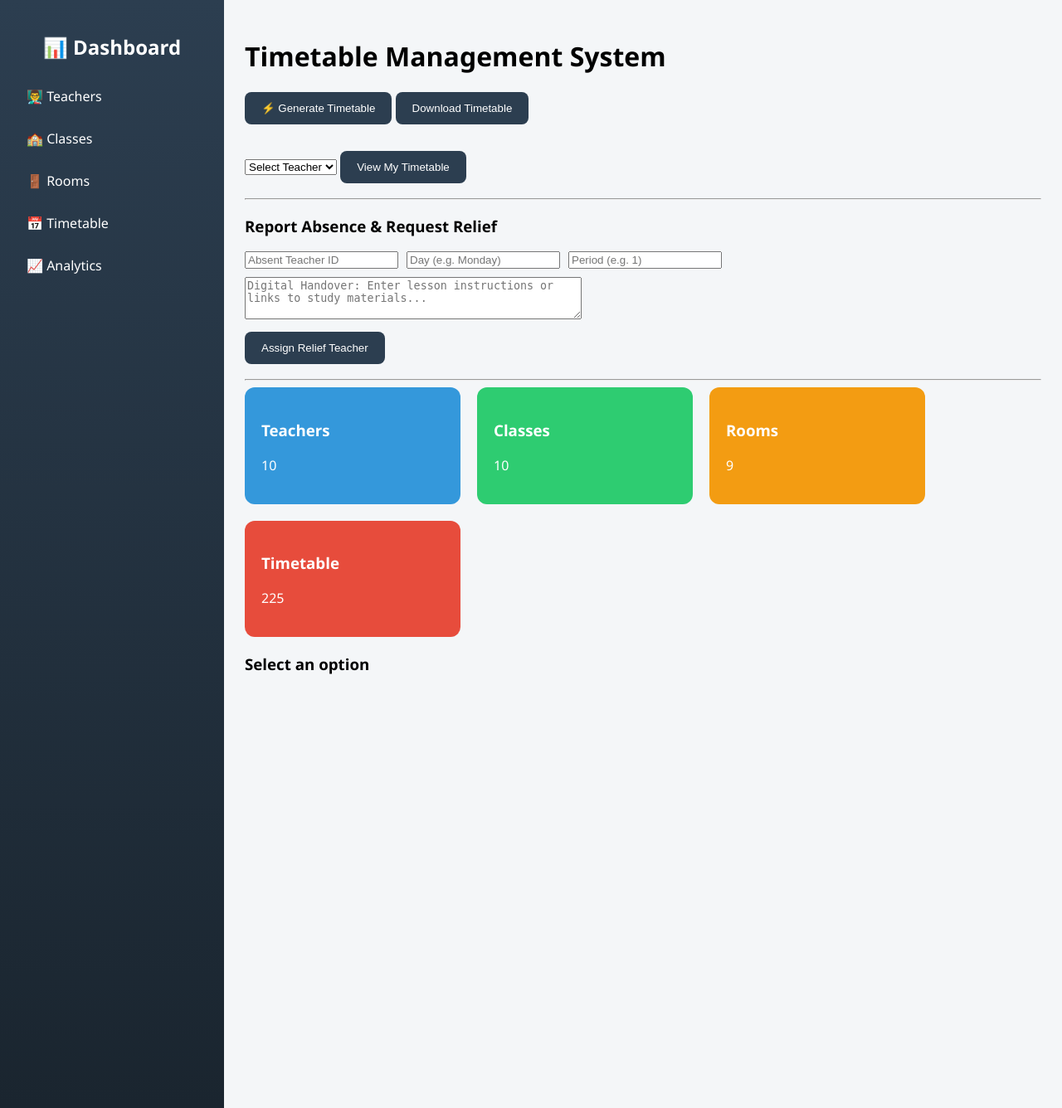
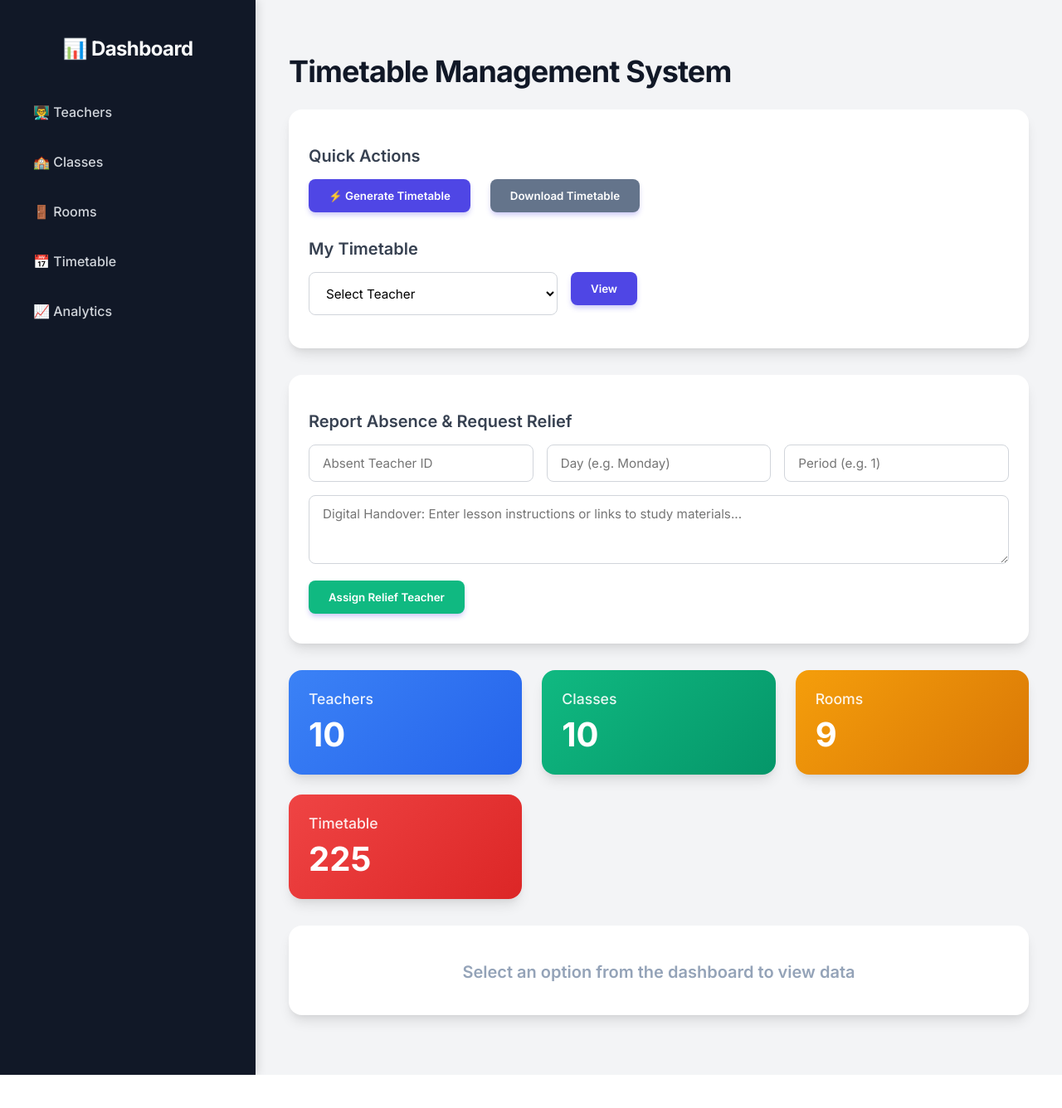
Before and after one commit to marycarmelniya-ctrl/timetable-project, a Flask app: page / in a window 1280 px wide. Shown: the whole page at 83% size. After the commit the page ends 1296 px from the top, so only its background shows below. Run offline with Flask 3, Linux system fonts and the light colour scheme; data comes from the database, SQL or seed files in the repository.

Commit message:
style: overhaul UI to premium modern aesthetics

```diff
--- a/templates/dashboard.html
+++ b/templates/dashboard.html
@@ -4,107 +4,250 @@
     <title>Timetable Dashboard</title>
 
     <script src="https://cdn.jsdelivr.net/npm/chart.js"></script>
+    <link href="https://fonts.googleapis.com/css2?family=Inter:wght@400;500;600;700&display=swap" rel="stylesheet">
     <style>
-        /* TOAST CSS */
-        #toast-container {
-            position: fixed;
-            bottom: 20px;
-            right: 20px;
-            z-index: 1000;
+        :root {
+            --primary: #4f46e5;
+            --primary-hover: #4338ca;
+            --secondary: #10b981;
+            --bg-color: #f3f4f6;
+            --sidebar-bg: #111827;
+            --sidebar-hover: #1f2937;
+            --text-main: #1f2937;
+            --text-light: #6b7280;
+            --card-shadow: 0 10px 15px -3px rgba(0, 0, 0, 0.1), 0 4px 6px -2px rgba(0, 0, 0, 0.05);
         }
-        .toast {
-            background: #2ecc71;
-            color: white;
-            padding: 15px 25px;
-            border-radius: 8px;
-            margin-top: 10px;
-            box-shadow: 0 4px 6px rgba(0,0,0,0.1);
-            opacity: 0;
-            transition: opacity 0.3s;
-        }
-        .toast.show { opacity: 1; }
 
         body {
             margin: 0;
-            font-family: 'Segoe UI', Arial;
+            font-family: 'Inter', sans-serif;
+            background-color: var(--bg-color);
+            color: var(--text-main);
             display: flex;
+            height: 100vh;
+            overflow: hidden;
         }
 
         .sidebar {
-            width: 230px;
-            height: 100vh;
-            background: linear-gradient(180deg, #2c3e50, #1a252f);
-            color: white;
-            padding: 20px;
+            width: 260px;
+            background-color: var(--sidebar-bg);
+            color: #f9fafb;
+            padding: 24px;
+            display: flex;
+            flex-direction: column;
+            box-shadow: 4px 0 10px rgba(0,0,0,0.1);
         }
 
-        .sidebar h2 { text-align: center; }
+        .sidebar h2 {
+            font-size: 1.5rem;
+            font-weight: 700;
+            margin-bottom: 2rem;
+            text-align: center;
+            letter-spacing: -0.025em;
+        }
 
         .sidebar a {
-            display: block;
-            padding: 12px;
-            margin: 5px 0;
-            border-radius: 6px;
+            display: flex;
+            align-items: center;
+            padding: 12px 16px;
+            margin: 8px 0;
+            border-radius: 8px;
+            font-weight: 500;
             cursor: pointer;
+            transition: all 0.2s ease;
+            color: #d1d5db;
         }
 
-        .sidebar a:hover { background: #34495e; }
+        .sidebar a:hover {
+            background-color: var(--sidebar-hover);
+            color: #ffffff;
+            transform: translateX(4px);
+        }
 
         .main {
             flex: 1;
-            background: #f4f6f8;
-            padding: 25px;
+            padding: 40px;
+            overflow-y: auto;
+        }
+
+        h1 {
+            font-size: 2.25rem;
+            font-weight: 700;
+            margin-bottom: 1.5rem;
+            color: #111827;
+            letter-spacing: -0.025em;
+        }
+
+        h3 {
+            font-size: 1.25rem;
+            font-weight: 600;
+            margin-bottom: 1rem;
+            color: #374151;
         }
 
         .cards {
-            display: flex;
-            gap: 20px;
-            flex-wrap: wrap;
-            margin-bottom: 20px;
+            display: grid;
+            grid-template-columns: repeat(auto-fit, minmax(220px, 1fr));
+            gap: 24px;
+            margin-bottom: 32px;
         }
 
         .card {
-            width: 220px;
-            padding: 20px;
-            border-radius: 12px;
+            padding: 24px;
+            border-radius: 16px;
             color: white;
             cursor: pointer;
+            box-shadow: var(--card-shadow);
+            transition: transform 0.2s ease, box-shadow 0.2s ease;
+            position: relative;
+            overflow: hidden;
         }
 
-        .blue { background: #3498db; }
-        .green { background: #2ecc71; }
-        .orange { background: #f39c12; }
-        .red { background: #e74c3c; }
+        .card:hover {
+            transform: translateY(-4px);
+            box-shadow: 0 20px 25px -5px rgba(0, 0, 0, 0.1), 0 10px 10px -5px rgba(0, 0, 0, 0.04);
+        }
+
+        .card h3 {
+            color: rgba(255,255,255,0.9);
+            font-size: 1.1rem;
+            margin: 0 0 8px 0;
+            font-weight: 500;
+        }
+
+        .card p {
+            font-size: 2.5rem;
+            font-weight: 700;
+            margin: 0;
+        }
+
+        .blue { background: linear-gradient(135deg, #3b82f6, #2563eb); }
+        .green { background: linear-gradient(135deg, #10b981, #059669); }
+        .orange { background: linear-gradient(135deg, #f59e0b, #d97706); }
+        .red { background: linear-gradient(135deg, #ef4444, #dc2626); }
 
         .btn {
-            padding: 12px 20px;
-            background: #2c3e50;
+            padding: 12px 24px;
+            background-color: var(--primary);
             color: white;
+            font-weight: 600;
+            font-family: 'Inter', sans-serif;
             border: none;
             border-radius: 8px;
             cursor: pointer;
-            margin-bottom: 10px;
+            transition: background-color 0.2s ease, transform 0.1s ease;
+            box-shadow: 0 4px 6px -1px rgba(79, 70, 229, 0.3);
+            margin-right: 12px;
+            margin-bottom: 12px;
+        }
+
+        .btn:hover {
+            background-color: var(--primary-hover);
+        }
+
+        .btn:active {
+            transform: scale(0.98);
+        }
+
+        input, select, textarea {
+            padding: 12px 16px;
+            border: 1px solid #d1d5db;
+            border-radius: 8px;
+            font-family: 'Inter', sans-serif;
+            font-size: 0.95rem;
+            outline: none;
+            transition: border-color 0.2s ease, box-shadow 0.2s ease;
+            width: 100%;
+            box-sizing: border-box;
+            background: #ffffff;
+        }
+
+        input:focus, select:focus, textarea:focus {
+            border-color: var(--primary);
+            box-shadow: 0 0 0 3px rgba(79, 70, 229, 0.2);
+        }
+
+        .flex-row {
+            display: flex;
+            gap: 16px;
+            margin-bottom: 16px;
         }
 
         table {
             width: 100%;
-            border-collapse: collapse;
+            border-collapse: separate;
+            border-spacing: 0;
             background: white;
-            margin-top: 10px;
+            border-radius: 12px;
+            overflow: hidden;
+            box-shadow: 0 4px 6px -1px rgba(0, 0, 0, 0.05);
+            margin-top: 16px;
         }
 
         th {
-            background: #2c3e50;
-            color: white;
+            background: #f8fafc;
+            color: #475569;
+            font-weight: 600;
+            text-transform: uppercase;
+            font-size: 0.85rem;
+            letter-spacing: 0.05em;
+            padding: 16px;
+            text-align: left;
+            border-bottom: 1px solid #e2e8f0;
         }
 
-        td, th {
-            padding: 10px;
-            text-align: center;
-            border: 1px solid #ddd;
+        td {
+            padding: 16px;
+            color: #334155;
+            border-bottom: 1px solid #f1f5f9;
         }
 
-        #displayArea { margin-top: 20px; }
+        tr:last-child td {
+            border-bottom: none;
+        }
+
+        tr:hover td {
+            background-color: #f8fafc;
+        }
+
+        hr {
+            border: 0;
+            height: 1px;
+            background: #e2e8f0;
+            margin: 32px 0;
+        }
+
+        .glass-panel {
+            background: white;
+            padding: 24px;
+            border-radius: 16px;
+            box-shadow: var(--card-shadow);
+            margin-bottom: 32px;
+        }
+
+        /* TOAST CSS */
+        #toast-container {
+            position: fixed;
+            bottom: 24px;
+            right: 24px;
+            z-index: 1000;
+        }
+        .toast {
+            background: var(--secondary);
+            color: white;
+            padding: 16px 24px;
+            border-radius: 10px;
+            margin-top: 12px;
+            font-weight: 500;
+            box-shadow: 0 10px 15px -3px rgba(16, 185, 129, 0.4);
+            opacity: 0;
+            transform: translateY(20px);
+            transition: all 0.3s cubic-bezier(0.4, 0, 0.2, 1);
+        }
+        .toast.show {
+            opacity: 1;
+            transform: translateY(0);
+        }
     </style>
 </head>
 
@@ -124,28 +267,33 @@
 
     <h1>Timetable Management System</h1>
 
+    <div class="glass-panel">
+        <h3>Quick Actions</h3>
+        <div style="display: flex; gap: 12px; margin-bottom: 20px;">
             <button class="btn" onclick="generateTimetable()">⚡ Generate Timetable</button>
-    <button class="btn" onclick="downloadTimetable()">Download Timetable</button>
+            <button class="btn" style="background-color: #64748b;" onclick="downloadTimetable()">Download Timetable</button>
+        </div>
 
-    <br><br>
-
-    <select id="teacherSelect">
+        <h3>My Timetable</h3>
+        <div class="flex-row">
+            <select id="teacherSelect" style="max-width: 300px;">
                 <option value="">Select Teacher</option>
             </select>
-
-    <button class="btn" onclick="viewTeacherTimetable()">View My Timetable</button>
+            <button class="btn" onclick="viewTeacherTimetable()">View</button>
+        </div>
+    </div>
 
     <!-- 🔥 SMART RELIEF & DIGITAL HANDOVER -->
-    <hr>
+    <div class="glass-panel">
         <h3>Report Absence & Request Relief</h3>
-    <div style="display: flex; gap: 10px; margin-bottom: 10px;">
+        <div class="flex-row">
             <input id="reliefTeacher" placeholder="Absent Teacher ID">
             <input id="reliefDay" placeholder="Day (e.g. Monday)">
             <input id="reliefPeriod" placeholder="Period (e.g. 1)">
         </div>
-    <textarea id="handoverNote" rows="3" style="width: 100%; max-width: 400px; margin-bottom: 10px;" placeholder="Digital Handover: Enter lesson instructions or links to study materials..."></textarea><br>
-    <button class="btn" onclick="assignRelief()">Assign Relief Teacher</button>
-    <hr>
+        <textarea id="handoverNote" rows="3" placeholder="Digital Handover: Enter lesson instructions or links to study materials..."></textarea>
+        <button class="btn" style="margin-top: 16px; background-color: var(--secondary);" onclick="assignRelief()">Assign Relief Teacher</button>
+    </div>
 
     <div class="cards">
         <div class="card blue" onclick="getTeachers()">
@@ -169,8 +317,8 @@
         </div>
     </div>
 
-    <div id="displayArea">
-        <h3>Select an option</h3>
+    <div class="glass-panel" id="displayArea">
+        <h3 style="color: #94a3b8; text-align: center; margin-top: 20px;">Select an option from the dashboard to view data</h3>
     </div>
 
 </div>
```
Lines whose indentation alone changed are shown as unchanged.
